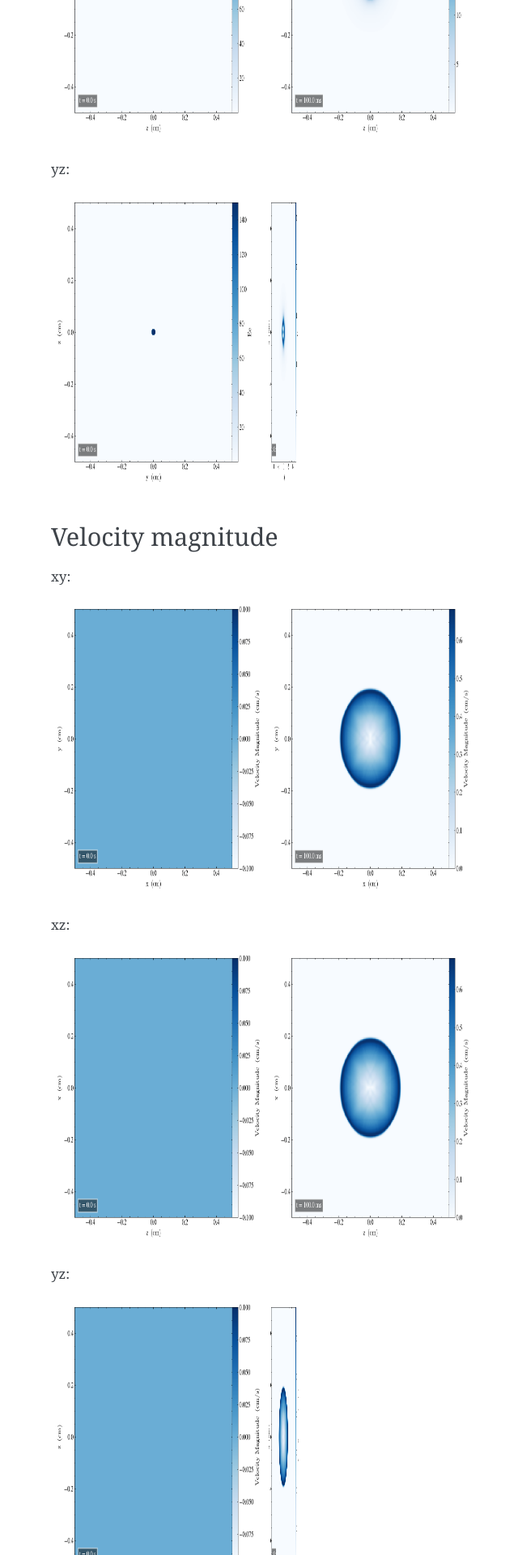
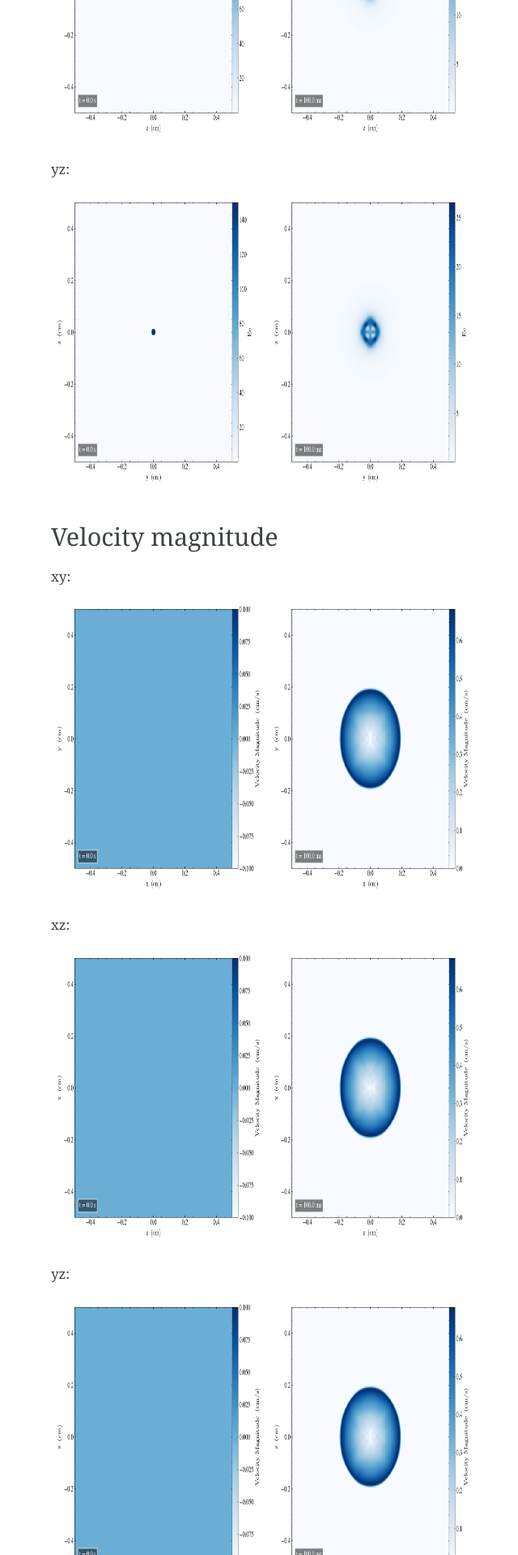
Before and after one commit to guadabsb15/summer_2021_report, a Sphinx documentation site: the page built from docs/source/sedov.rst, in a window 1280 px wide. Shown: the part 3638-5558 px from the top of the page at 81% size, without its empty margins (357-997 px from the left). Built offline with Sphinx 7.4.7, drawn with Linux system fonts in a browser that asks for light colours.

Commit message:
Adjusting images

```diff
--- a/docs/source/sedov.rst
+++ b/docs/source/sedov.rst
@@ -137,7 +137,7 @@ yz:
     :width: 100 %
 .. image:: images_sedov_bifrost/ee_sedov_bifrost_yz_10.png
     :scale: 40 %
-    :width: 100
+    :width: 100 %
 
 
 Velocity magnitude
@@ -167,4 +167,4 @@ yz:
     :width: 100 %
 .. image:: images_sedov_bifrost/velocity_magnitude_sedov_bifrost_yz_10.png
     :scale: 40 %
-    :width: 100
+    :width: 100 %
```
